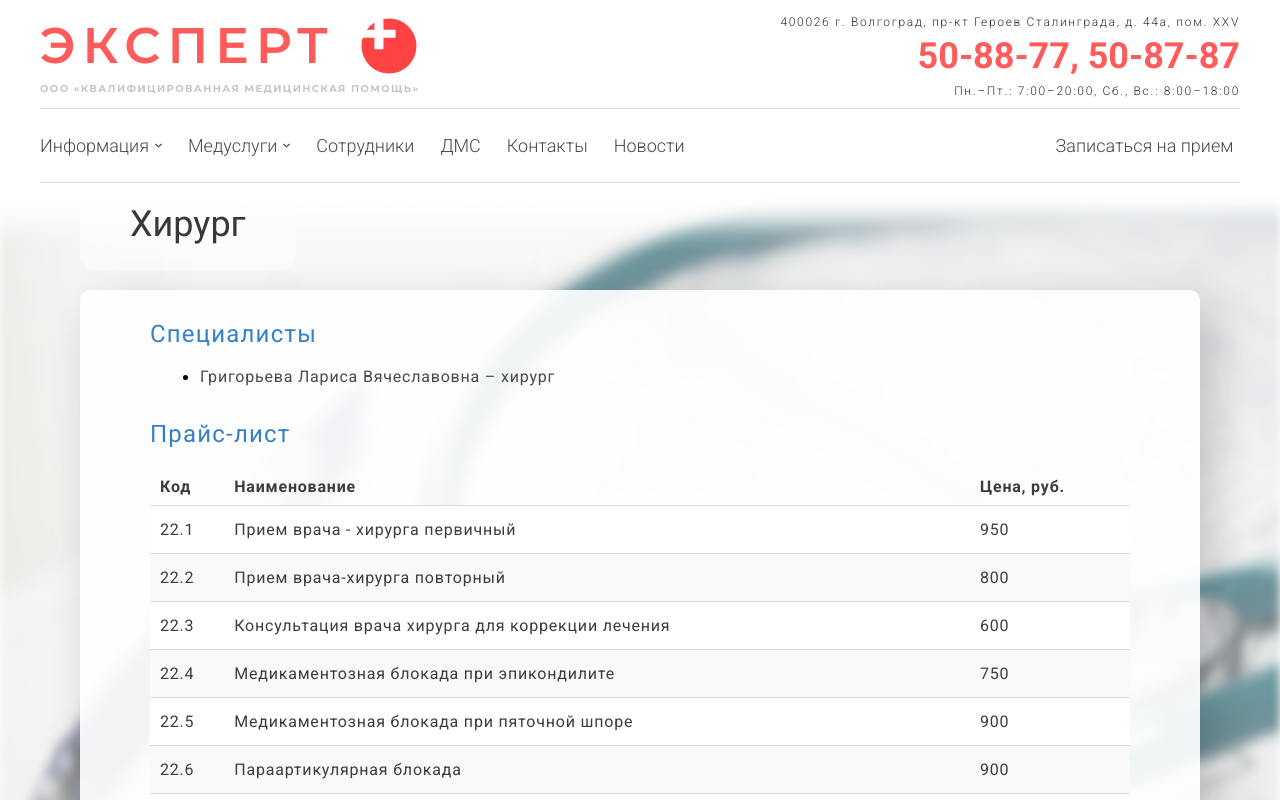
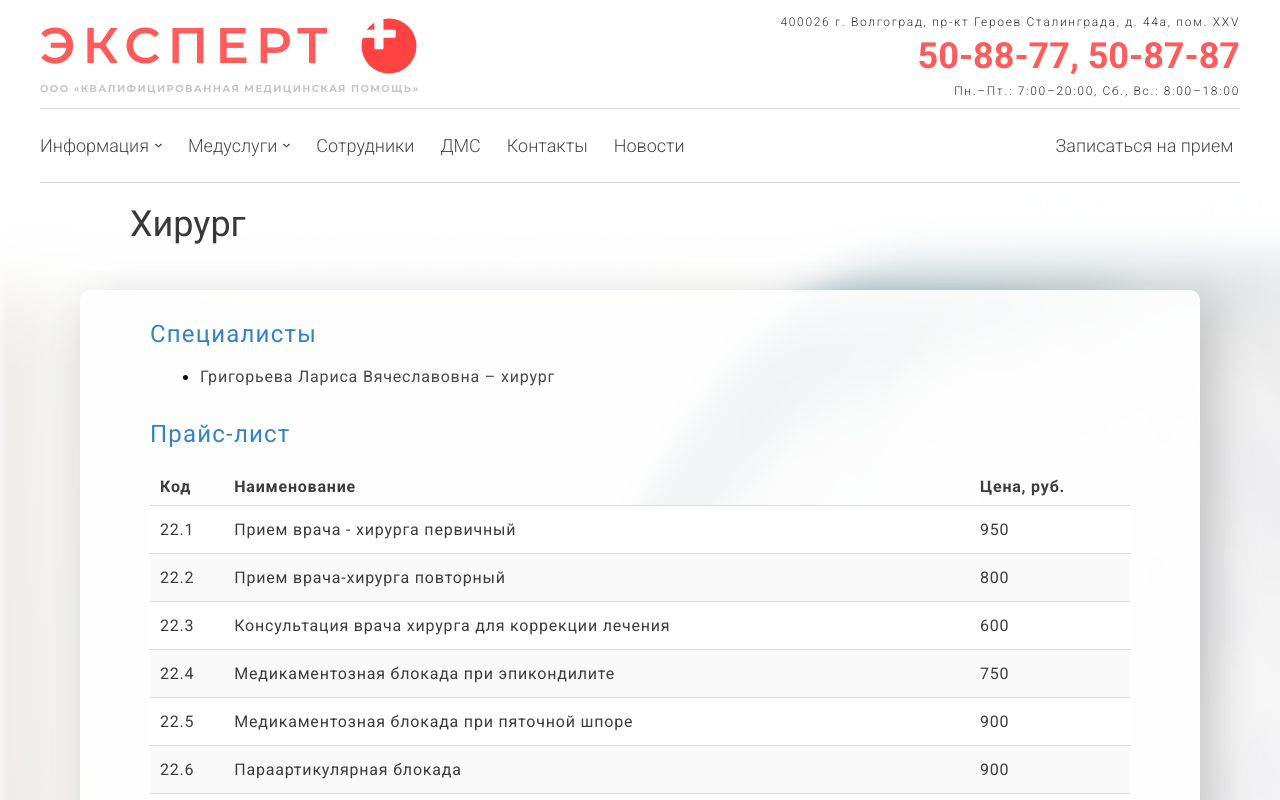
Before and after one commit to CanUFeelMyHeart/expertPlus, a React (Create React App) app in the folder medical-clinic-expert/: page /services/xirurg in a window 1280 px wide. Shown: the top 800 px of the page. Built offline with nearby package versions, Linux system fonts and the light colour scheme; the HTML template or start-up script is replaced by a standard one.

Commit message:
corrections

```diff
--- a/medical-clinic-expert/src/pages/PagesBackgroundStyles.css
+++ b/medical-clinic-expert/src/pages/PagesBackgroundStyles.css
@@ -53,6 +53,36 @@
 }
 
 @media (max-width: 1500px) {
+  .AllergistImmunologistServicePage,
+  .CardiologistServicePage,
+  .CardiovascularSurgeonServicePage,
+  .ColoproctologistServicePage,
+  .DermatologistServicePage,
+  .EndocrinologistServicePage,
+  .FunctionalDiagnosticsServicePage,
+  .GastroenterologistServicePage,
+  .GynecologistServicePage,
+  .MassageServicePage,
+  .NeurologistServicePage,
+  .OncologistServicePage,
+  .OtherServicesPage,
+  .OtorhinolaryngologistServicePage,
+  .PhysiotherapyServicePage,
+  .PsychologistServicePage,
+  .PulmonologistServicePage,
+  .RheumatologistServicePage,
+  .SurgeonServicePage,
+  .TherapistServicePage,
+  .TraumatologistOrthopedistServicePage,
+  .TreatmentRoomServicePage,
+  .UltrasoundDiagnosticsServicePage,
+  .UrologistServicePage,
+  .InfoQualificationsPage,
+  .InfoRegulationsPage,
+  .InfoMapPage {
+    background-size: 1500px 100%;
+  }
+
   .newsPageComponent,
   .ContactsPageComponent,
   .InfoAboutPage,
```
